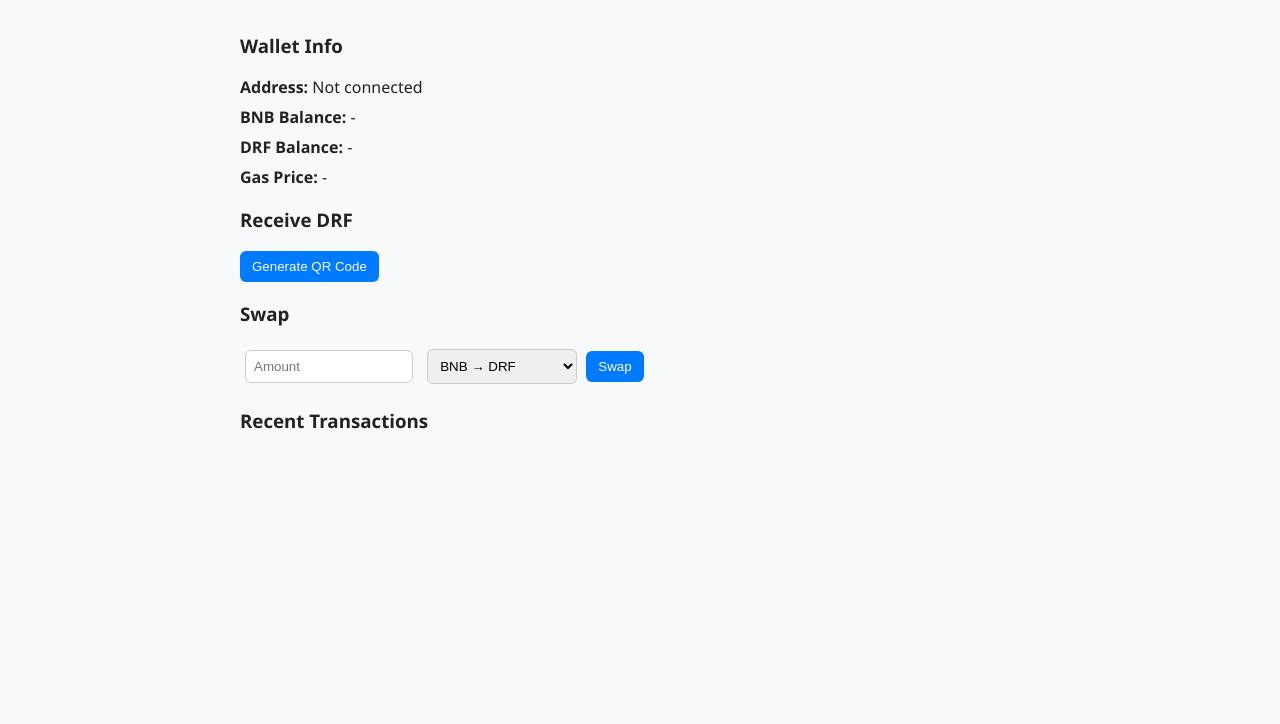
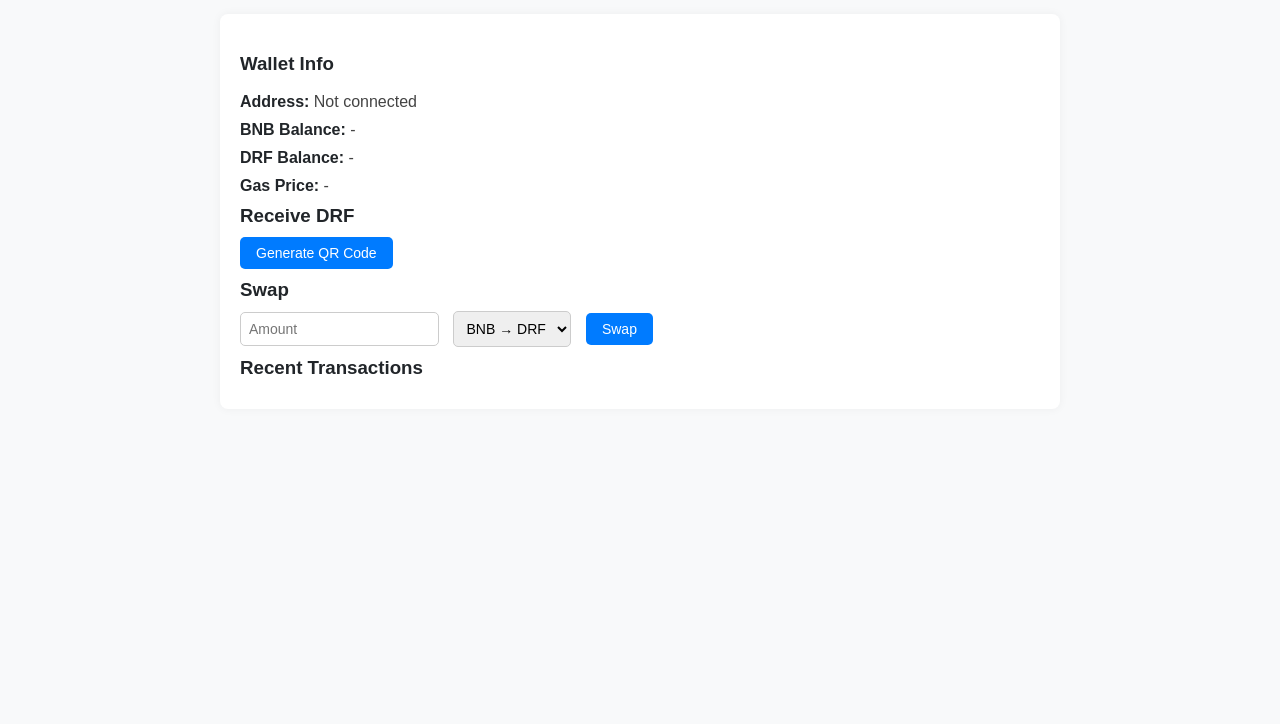
Before and after one commit to Digitalrufiya/Digital-Rufiya.Wallet, a plain HTML site: page index.html in a window 1280 px wide. Shown: the part 76-800 px from the top of the page. Drawn offline with Linux system fonts and the light colour scheme.

Commit message:
Update style.css

```diff
--- a/style.css
+++ b/style.css
@@ -1,92 +1,90 @@
-/* style.css */
-
 body {
-  font-family: 'Segoe UI', sans-serif;
+  font-family: Arial, sans-serif;
+  background-color: #f8f9fa;
   margin: 0;
   padding: 0;
-  background: #f8f9fa;
-  color: #222;
+  color: #212529;
 }
 
 header {
   display: flex;
   justify-content: space-between;
   align-items: center;
+  background-color: #fff;
   padding: 10px 20px;
-  background: #ffffff;
-  box-shadow: 0 2px 6px rgba(0,0,0,0.1);
+  box-shadow: 0 2px 4px rgba(0, 0, 0, 0.1);
 }
 
 .logo {
   height: 50px;
-}
-
-.right-controls {
-  display: flex;
-  gap: 10px;
+  border-radius: 50%;
 }
 
 button {
-  background: #007bff;
-  color: white;
-  padding: 8px 12px;
+  padding: 8px 16px;
+  font-size: 14px;
+  background-color: #007bff;
+  color: #fff;
   border: none;
-  border-radius: 6px;
+  border-radius: 5px;
   cursor: pointer;
+  transition: background-color 0.3s ease;
 }
 
 button:hover {
-  background: #0056b3;
+  background-color: #0056b3;
 }
 
 main {
+  max-width: 800px;
+  margin: 20px auto;
   padding: 20px;
-  max-width: 800px;
-  margin: auto;
+  background-color: #ffffff;
+  border-radius: 8px;
+  box-shadow: 0 0 10px rgba(0, 0, 0, 0.05);
 }
 
-.wallet-info p {
-  font-size: 16px;
-  margin: 8px 0;
+.wallet-info p,
+.receive-drf h3,
+.swap-ui h3,
+.transactions h3 {
+  margin: 10px 0;
 }
 
-.qr-section {
-  margin: 30px 0;
-  text-align: center;
+.wallet-info span {
+  font-weight: normal;
+  color: #444;
 }
 
-.swap-section, .tx-history {
-  margin-top: 40px;
+input[type="number"],
+select {
+  padding: 8px;
+  font-size: 14px;
+  margin-right: 10px;
+  border: 1px solid #ccc;
+  border-radius: 5px;
 }
 
-input, select {
-  padding: 8px;
-  margin: 5px;
-  border: 1px solid #ccc;
-  border-radius: 6px;
-  width: 150px;
-}
-
-ul#txList {
-  list-style: none;
-  padding: 0;
-}
-
-ul#txList li {
-  padding: 8px;
-  background: #e9ecef;
+.tx {
+  background-color: #e9ecef;
+  padding: 10px;
   margin: 5px 0;
-  border-radius: 6px;
+  border-radius: 4px;
+  font-family: monospace;
 }
 
 @media (max-width: 600px) {
-  .right-controls {
+  main {
+    margin: 10px;
+    padding: 15px;
+  }
+
+  header {
     flex-direction: column;
+    align-items: flex-start;
   }
-  input, select {
-    width: 100%;
-  }
-  main {
-    padding: 10px;
+
+  button {
+    margin-top: 10px;
   }
 }
```
